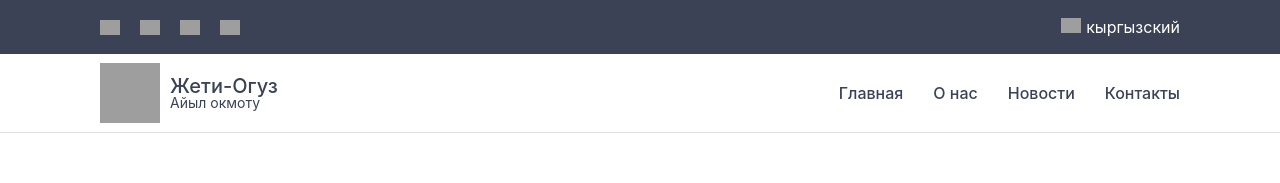
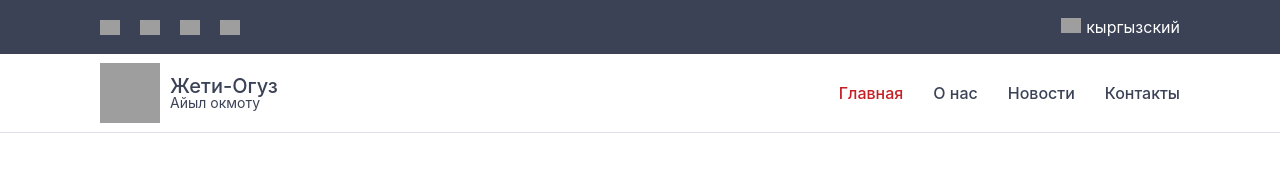
Before and after one commit to rinaxios/municipality, a React (Create React App) app: page / in a window 1280 px wide. Shown: the top 183 px of the page. Built offline with nearby package versions, Linux system fonts and the light colour scheme; grey boxes are pictures that could not be loaded.

Commit message:
Added routing to component

```diff
--- a/src/App.js
+++ b/src/App.js
@@ -5,17 +5,22 @@ import Main from "./Main/Main";
 import About from "./About/About";
 import News from "./News/News";
 import Contact from "./Contact/Contact";
+import {BrowserRouter, Route, Routes} from "react-router-dom";
 
 function App() {
-  return (
-    <div className="App">
-        <Header/>
-        <Main/>
-        <About/>
-        <News/>
-        <Contact/>
-    </div>
-  );
+    return (
+        <BrowserRouter>
+            <div className="App">
+                <Header/>
+                <Routes>
+                    <Route path="/" element={<Main/>}/>
+                    <Route path="/about" element={<About/>}/>
+                    <Route path="/news" element={<News/>}/>
+                    <Route path="/contact" element={<Contact/>}/>
+                </Routes>
+            </div>
+        </BrowserRouter>
+    );
 }
 
 export default App;
--- a/src/Header/Header.jsx
+++ b/src/Header/Header.jsx
@@ -1,5 +1,6 @@
 import React from 'react';
 import s from './Header.module.css'
+import {NavLink} from "react-router-dom";
 
 function Header(props) {
     return (
@@ -32,16 +33,16 @@ function Header(props) {
                     </div>
                     <div className={s.navs}>
                         <div className={s.nav}>
-                            <a href="" className={s.navLink}>Главная</a>
+                            <NavLink to="/" className={ navData => navData.isActive ? s.active : s.navLink }>Главная</NavLink>
                         </div>
                         <div className={s.nav}>
-                            <a href="" className={s.navLink}>О нас</a>
+                            <NavLink to="/about" className={ navData => navData.isActive ? s.active : s.navLink }>О нас</NavLink>
                         </div>
                         <div className={s.nav}>
-                            <a href="" className={s.navLink}>Новости</a>
+                            <NavLink to="/news" className={ navData => navData.isActive ? s.active : s.navLink }>Новости</NavLink>
                         </div>
                         <div className={s.nav}>
-                            <a href="" className={s.navLink}>Контакты</a>
+                            <NavLink to="/contact" className={ navData => navData.isActive ? s.active : s.navLink }>Контакты</NavLink>
                         </div>
                     </div>
                 </div>
--- a/src/Header/Header.module.css
+++ b/src/Header/Header.module.css
@@ -75,9 +75,18 @@
     /*border-bottom: 2px solid transparent;*/
     position: relative;
 }
-/*.nav:hover{*/
-/*    border-bottom: 2px solid #8F1A1E;*/
-/*}*/
+.navLink{
+    color: #3B4256;
+    text-decoration: none;
+}
+.navLink:hover{
+    color: #c51f24;
+}
+
+.active{
+    color: #c51f24;
+    text-decoration: none;
+}
 
 
 .nav:before,
@@ -98,9 +107,3 @@
     transform: translateX(-50%) scale(1.3);
     transition: 0.3s;
 }
-
-
-.navLink{
-    color: #3B4256;
-    text-decoration: none;
-}
```
